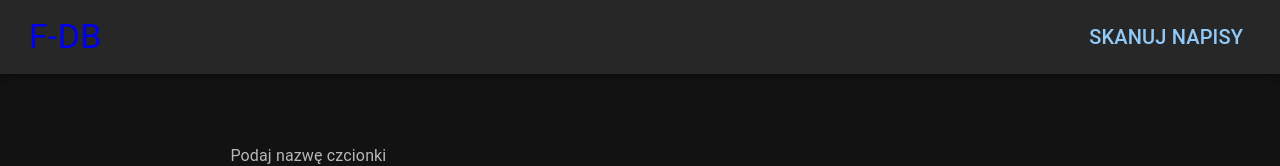
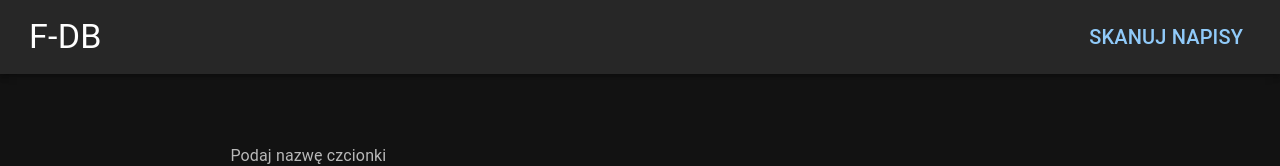
Before and after one commit to PaganMuffin/font-db, a React (Create React App) app: page / in a window 1280 px wide. Shown: the top 166 px of the page. Built offline with nearby package versions, Linux system fonts and the light colour scheme.

Commit message:
changing logo color

```diff
--- a/src/App.js
+++ b/src/App.js
@@ -8,10 +8,13 @@ export const App = () => {
 		<div>
 			<AppBar position="static" style={{ padding: 5 }}>
 				<Toolbar>
-					<Link to={"/"} style={{ flexGrow: 1, textDecoration: "none" }}>
+					<Link
+						to={"/"}
+						style={{ flexGrow: 1, textDecoration: "none", color: "white" }}
+					>
 						<Typography variant="h4">F-DB</Typography>
 					</Link>
-					<Link to={"/scan"} style={{ textDecoration: "none", color: "white" }}>
+					<Link to={"/scan"} style={{ textDecoration: "none" }}>
 						<Button sx={{ padding: 1 }}>
 							<Typography variant="h6">Skanuj napisy</Typography>
 						</Button>
```
